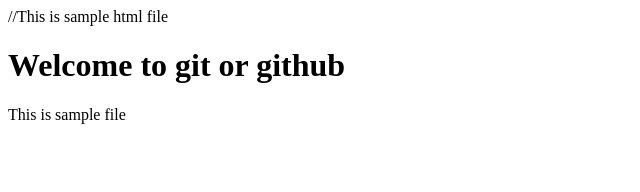
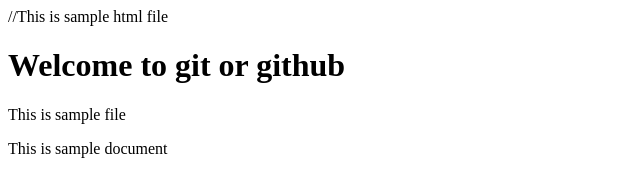
Before and after one commit to Bansiravaliya7/gitclone, a plain HTML site: page hello.html in a window 1280 px wide. Shown: the whole page, without its empty margins (0-640 px from the left). Drawn offline with Linux system fonts and the light colour scheme.

Commit message:
Update hello.html
did some changes on above code.

```diff
--- a/hello.html
+++ b/hello.html
@@ -10,5 +10,7 @@
 <body>
     <H1>Welcome to git or github</H1>
     <p>This is sample file</p>
+    <p>This is sample document</p>
+
 </body>
 </html>
```
